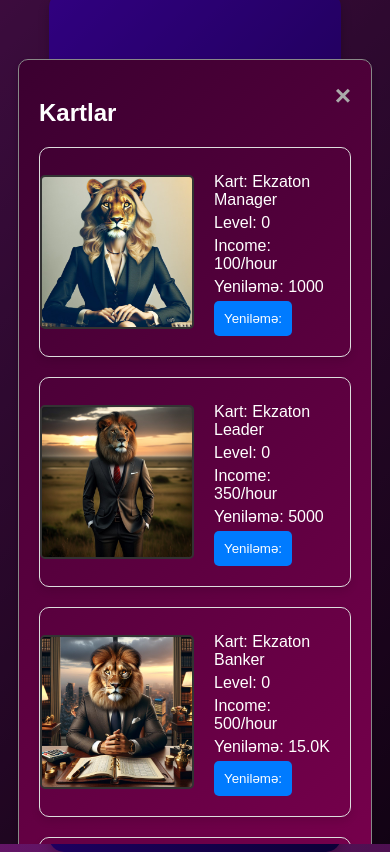
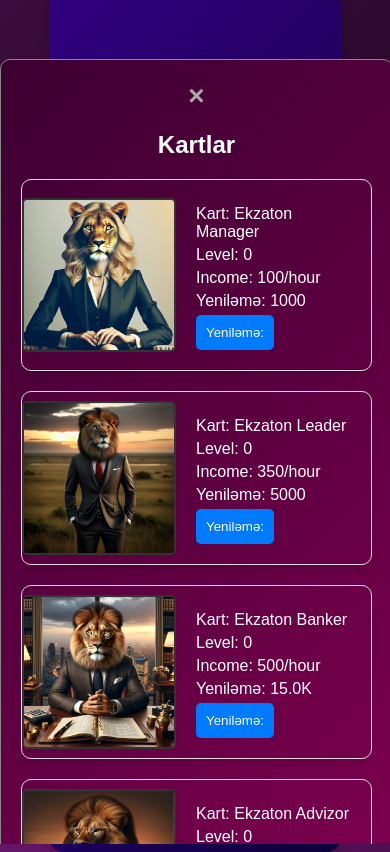
Before and after one commit to Maga10900/Ekzaton-Game, a plain HTML site: page index.html in a window 390 px wide. Both pictures are taken after a click on the button "Kartlara Bax". Drawn offline with Linux system fonts and the light colour scheme.

Commit message:
Commit 2

```diff
--- a/script.js
+++ b/script.js
@@ -22,7 +22,7 @@ const incomeDisplay = document.getElementById('income');
 const gameTitle = document.getElementById('game-title');
 const cardsContainer = document.getElementById('cards');
 const cardsButton = document.getElementById('cards-button');
-const cardsModal = document.getElementById('cards-modal');
+const modal = document.getElementById('cards-modal');
 const closeModal = document.getElementById('close-modal');
 const progressBarFill = document.getElementById('progress-bar-fill');
 const levelInfo = document.getElementById('level-info');
@@ -214,12 +214,21 @@ upgradeButton.addEventListener('click', () => {
     }
 });
 
+// Modalı açmaq
 cardsButton.addEventListener('click', () => {
-    cardsModal.style.display = 'block';
+    modal.style.display = 'block';
 });
 
+// Modalı bağlamaq üçün düymə
 closeModal.addEventListener('click', () => {
-    cardsModal.style.display = 'none';
+    modal.style.display = 'none';
+});
+
+// Modalın arxa fonuna klik edildikdə bağlanmaq
+window.addEventListener('click', (event) => {
+    if (event.target === modal) {
+        modal.style.display = 'none';
+    }
 });
 
 function animateButton(event) {
--- a/styles.css
+++ b/styles.css
@@ -153,14 +153,22 @@ h1 {
     padding: 20px;
     border: 1px solid #888;
     width: 80%;
-    max-width: 600px;
+    max-width: 600px; /* Ən böyük genişlik */
     border-radius: 10px;
     box-shadow: 0 4px 8px rgba(0, 0, 0, 0.2);
-    color: white;
+    display: flex;
+    flex-direction: column; /* Vertikal düzülmə */
+    align-items: center; /* Mərkəzə düzəldir */
+    color: white; /* Yazıların rəngini ağ edir */
 }
 
-
-
+/* Mobil uyğunlaşma üçün media query */
+@media (max-width: 600px) {
+    .modal-content {
+        width: 90%; /* Ekranın 90%-i */
+        max-width: none; /* Maksimum eni aradan qaldırır */
+    }
+}
 
 .close {
     color: #aaa;
@@ -175,6 +183,7 @@ h1 {
     text-decoration: none;
     cursor: pointer;
 }
+
 
 .card {
     display: flex;
```
